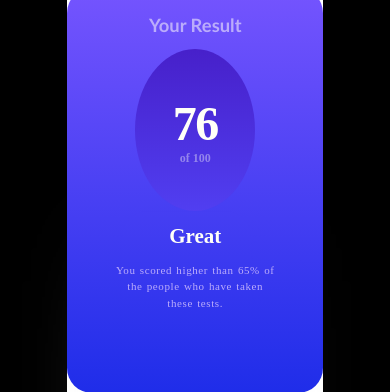
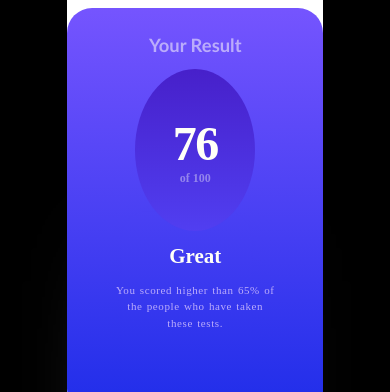
Before and after one commit to rohtec/rohtec-pages., a plain HTML site: page index.html in a window 390 px wide. Shown: the top 392 px of the page. Drawn offline with Linux system fonts and the light colour scheme.

Commit message:
Update index.css
initial commit

```diff
--- a/index.css
+++ b/index.css
@@ -23,8 +23,7 @@ body {
 	border-radius: 25px;
 	grid-template-columns: 50% 50%;
 	display: grid;
-	box-shadow:
-rgba(233, 231, 231,0.7) 0px 0.5px 0.5px 0px inset, rgba(227, 227, 228, 0.6) 0px 50px 100px -20px, rgba(0, 0, 0, 0.05) 0px 10px 40px -10px;
+	box-shadow:rgba(233, 231, 231,0.7) 0px 0.5px 0.5px 0px inset, rgba(227, 227, 228, 0.6) 0px 50px 100px -20px, rgba(0, 0, 0, 0.05) 0px 10px 40px -10px;
 }
 .lefttable {
 	text-align: center;
@@ -175,10 +174,12 @@ b {
 
 	.lefttable {
 		width: 198.7%;
-		top: -55%;
+		top: -50%;
 		position: absolute;
 		margin-left: -42.5%;
 		max-height: 100%;
+		border-bottom-right-radius: 4px;
+		border-bottom-left-radius:4px
 	        border-top-left-radius: none;
 		border-top-right-radius: none;
 	}
```
